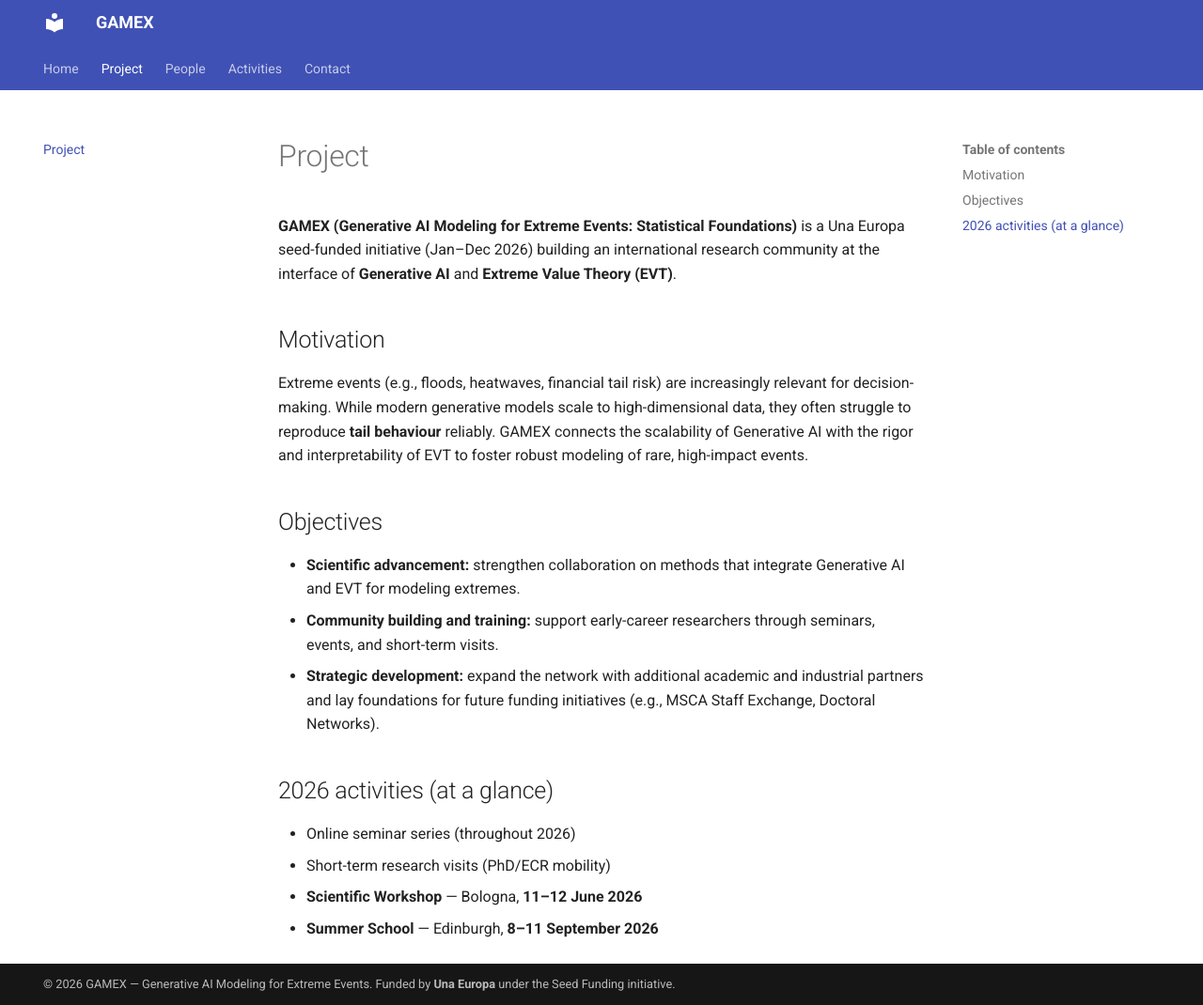
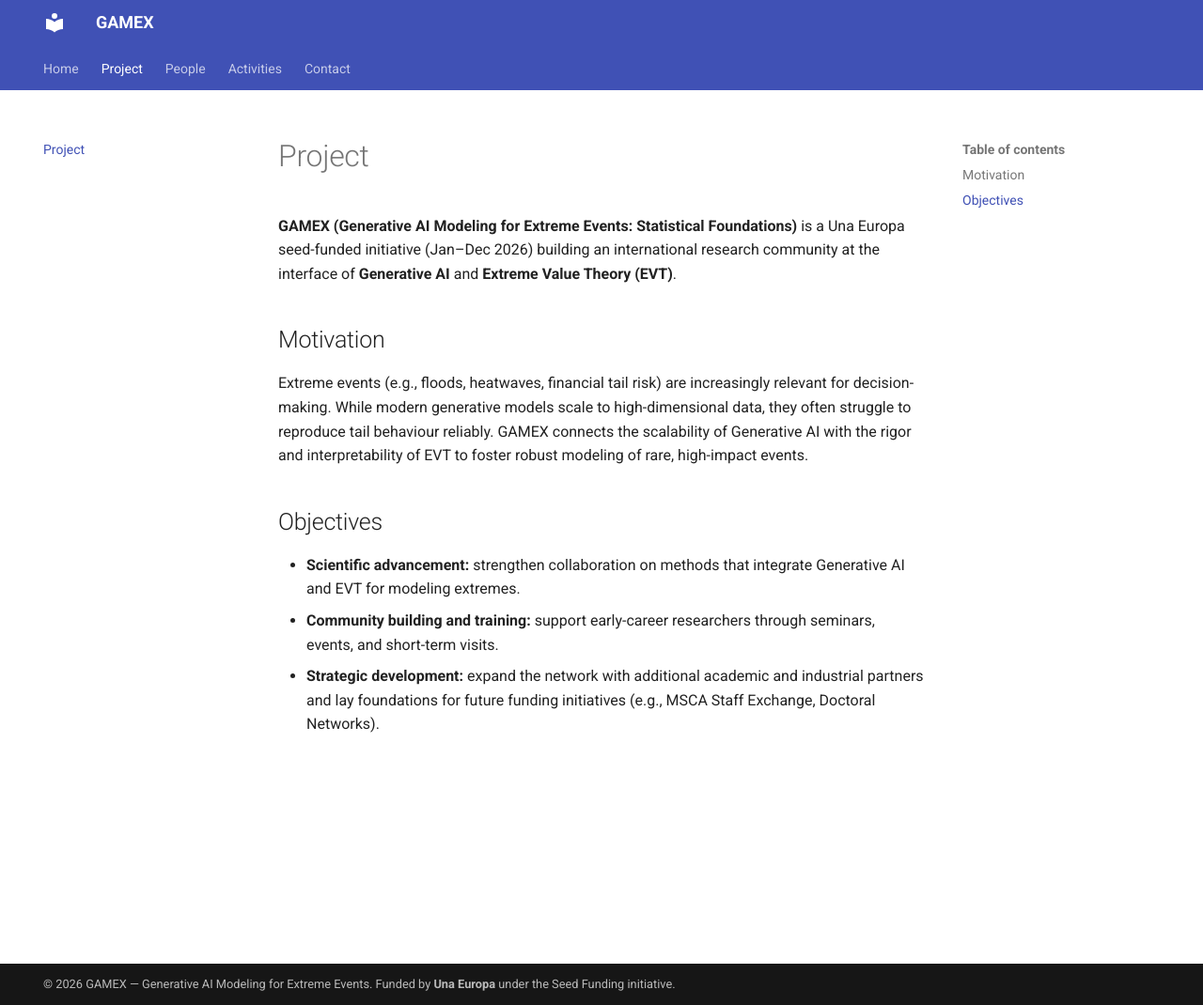
Before and after one commit to gamex-network/gamex-network.github.io, an MkDocs documentation site: the page built from docs/project.md, in a window 1280 px wide and 1070 px high. Shown: the whole window at 94% size. Built offline with MkDocs 1.6.1 and Material for MkDocs 9.7.7, drawn with Linux system fonts in a browser that asks for light colours.

Commit message:
Update project.md

```diff
--- a/docs/project.md
+++ b/docs/project.md
@@ -3,15 +3,9 @@
 **GAMEX (Generative AI Modeling for Extreme Events: Statistical Foundations)** is a Una Europa seed-funded initiative (Jan–Dec 2026) building an international research community at the interface of **Generative AI** and **Extreme Value Theory (EVT)**.
 
 ## Motivation
-Extreme events (e.g., floods, heatwaves, financial tail risk) are increasingly relevant for decision-making. While modern generative models scale to high-dimensional data, they often struggle to reproduce **tail behaviour** reliably. GAMEX connects the scalability of Generative AI with the rigor and interpretability of EVT to foster robust modeling of rare, high-impact events.
+Extreme events (e.g., floods, heatwaves, financial tail risk) are increasingly relevant for decision-making. While modern generative models scale to high-dimensional data, they often struggle to reproduce tail behaviour reliably. GAMEX connects the scalability of Generative AI with the rigor and interpretability of EVT to foster robust modeling of rare, high-impact events.
 
 ## Objectives
 - **Scientific advancement:** strengthen collaboration on methods that integrate Generative AI and EVT for modeling extremes.
 - **Community building and training:** support early-career researchers through seminars, events, and short-term visits.
 - **Strategic development:** expand the network with additional academic and industrial partners and lay foundations for future funding initiatives (e.g., MSCA Staff Exchange, Doctoral Networks).
-
-## 2026 activities (at a glance)
-- Online seminar series (throughout 2026)
-- Short-term research visits (PhD/ECR mobility)
-- **Scientific Workshop** — Bologna, **11–12 June 2026**
-- **Summer School** — Edinburgh, **8–11 September 2026**
```
